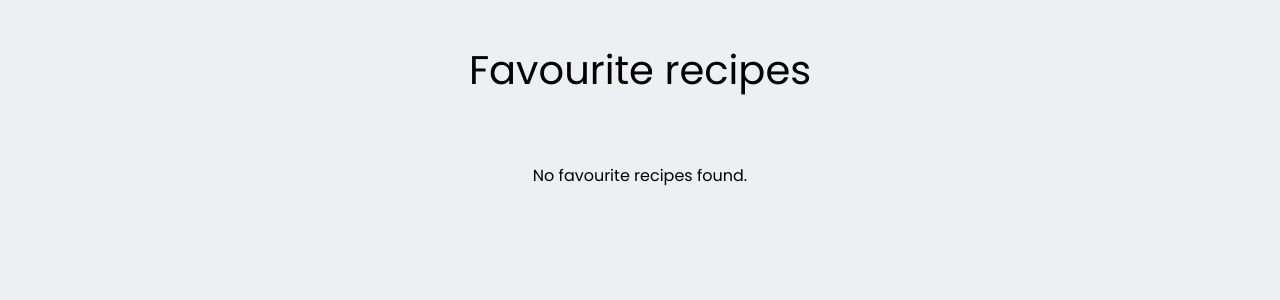
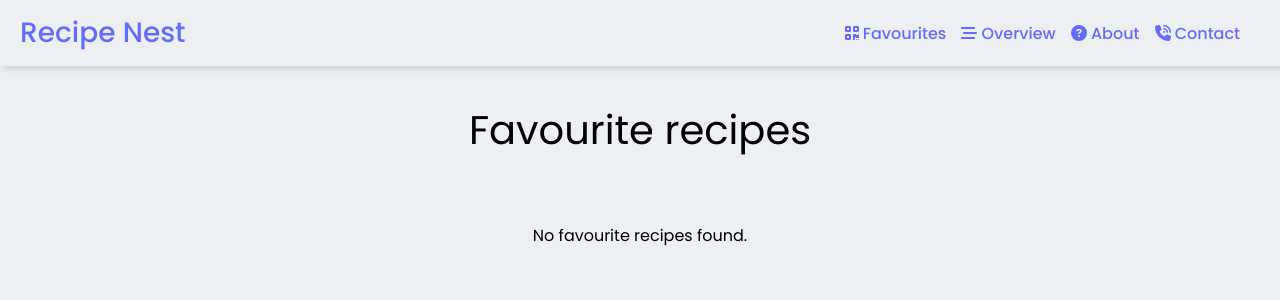
Before and after one commit to TaosifShaad/Recipe-Nest, a React (Vite) app: page /favourites in a window 1280 px wide. Shown: the top 300 px of the page. Built offline with nearby package versions, Linux system fonts and the light colour scheme.

Commit message:
minor design fix

```diff
--- a/src/components/Favourites/Favourites.module.css
+++ b/src/components/Favourites/Favourites.module.css
@@ -10,7 +10,7 @@
 
 .title {
     text-align: center;
-    margin-top: 40px;
+    margin-top: 100px;
     font-size: 40px;
     margin-bottom: 43px;
 }
--- a/src/components/Favourites/index.tsx
+++ b/src/components/Favourites/index.tsx
@@ -3,12 +3,14 @@ import styles from './Favourites.module.css'
 import RecipeCard from '../RecipeCard'
 import { useSelector } from 'react-redux'
 import { ToastContainer } from 'react-toastify'
+import Navbar from '../Navbar'
 
 const index = () => {
   const favourites = useSelector((state) => state.favorites);
 
   return (
     <>
+    <Navbar />
     <div className={styles.title}>Favourite recipes</div>
     <div className={styles.favouritesContainer}>
       {favourites.length > 0 ? (
--- a/src/components/Navbar/Navbar.module.css
+++ b/src/components/Navbar/Navbar.module.css
@@ -35,7 +35,7 @@ body {
 .logo {
   font-size: 28px;
   font-weight: 600;
-  color: #31344b;
+  color: #31344b !important;
 }
 
 /* Navigation Menu (base style) */
--- a/src/components/Navbar/index.tsx
+++ b/src/components/Navbar/index.tsx
@@ -16,7 +16,9 @@ const index = () => {
     return (
         <div className={styles.navcontainer}>
             <header className={styles.header}>
-                <div className={styles.logo}>Recipe Nest</div>
+                <div className={styles.logo}>
+                    <Link to={'/'}>Recipe Nest</Link>
+                </div>
 
                 {/* Navigation menu (same markup for both desktop and mobile) */}
                 <nav className={`${styles.nav} ${isOpen ? styles.active : ''}`}>
--- a/src/components/RecipeDetails/RecipeDetails.module.css
+++ b/src/components/RecipeDetails/RecipeDetails.module.css
@@ -6,6 +6,7 @@
     gap: 70px;
     margin-left: 5px;
     margin-bottom: 30px;
+    margin-top: 70px;
     /* background-image: url('../../assets/food-ingredients-paper-white_182252-2665.avif');
     background-size: cover;
     background-repeat: repeat-x; */
--- a/src/components/RecipeDetails/index.tsx
+++ b/src/components/RecipeDetails/index.tsx
@@ -12,6 +12,7 @@ import StarRating from '../StarRating';
 import { faTags } from '@fortawesome/free-solid-svg-icons/faTags';
 import { faListCheck } from '@fortawesome/free-solid-svg-icons/faListCheck';
 import Loader from '../Loader';
+import Navbar from '../Navbar';
 
 
 const index = () => {
@@ -53,6 +54,7 @@ const index = () => {
 
   return (
     <>
+      <Navbar />
       {loading ?
         <div className={styles.loadingContainer}><Loader /></div> :
         <div className={styles.container}>
@@ -82,10 +84,14 @@ const index = () => {
                 <FontAwesomeIcon icon={faFire} /> {recipe.difficulty} difficulty
               </div>
               <div className={styles.mealType}>
-                <FontAwesomeIcon icon={faListCheck} /> Type: {recipe.mealType}
+                <FontAwesomeIcon icon={faListCheck} /> Type: {recipe.mealType?.map((type, index) => (
+                  <span key={index} style={{color: 'green'}}>| {type} |</span>
+                ))}
               </div>
               <div className={styles.tags}>
-                <FontAwesomeIcon icon={faTags} /> Tags: {recipe.tags}
+                <FontAwesomeIcon icon={faTags} /> Tags: {recipe.tags?.map((tag, index) => (
+                  <span key={index} style={{color: 'green'}}> | {tag} | </span>
+                ))}
               </div>
               <div className={styles.servings}>
                 <FontAwesomeIcon icon={faUsers} /> {recipe.servings}
```
